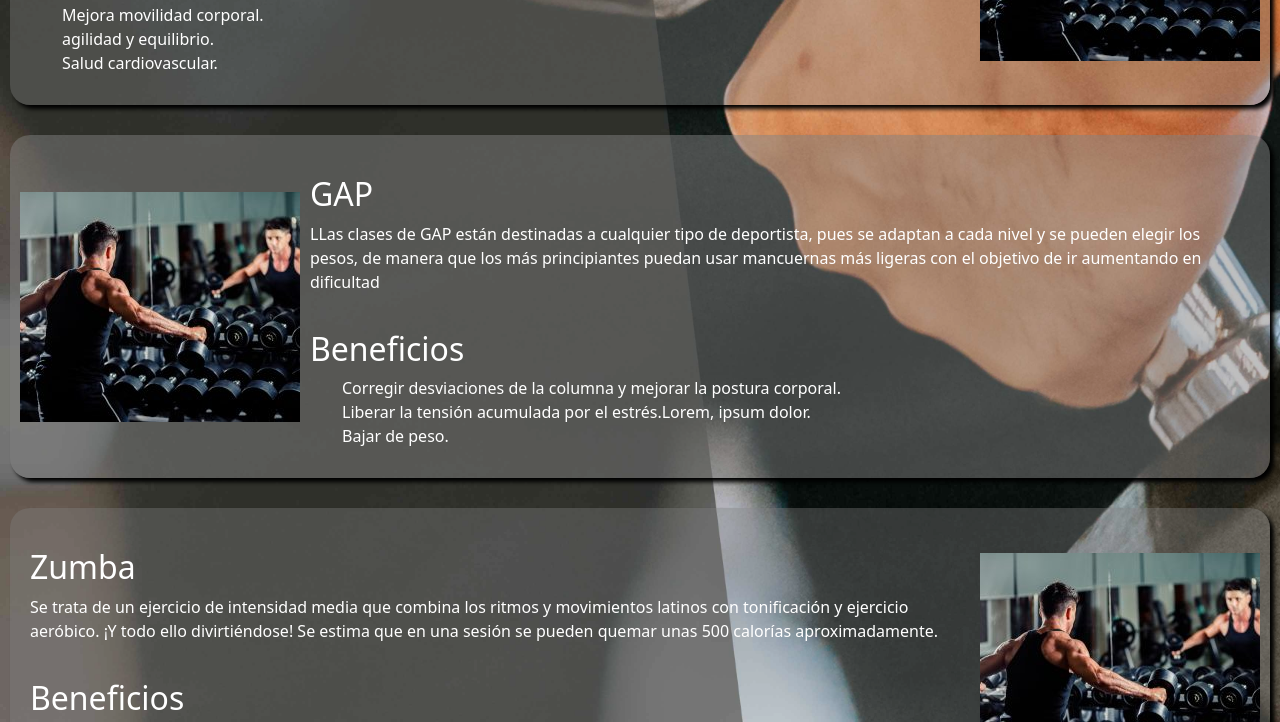
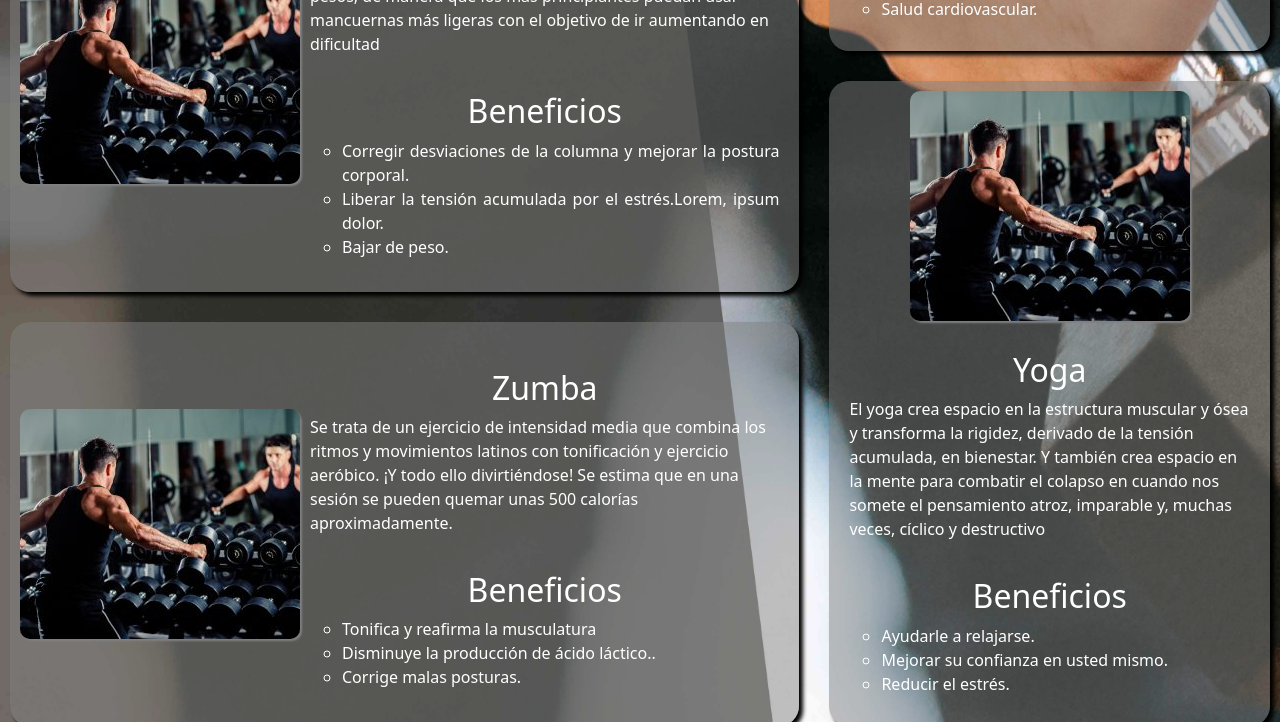
Before and after one commit to FranciscoMonzon1/PF-MONZON-NORIEGA, a website: page paginas/servicios.html in a window 1280 px wide. Shown: the part 765-1487 px from the top of the page. Drawn offline with nearby package versions, Linux system fonts and the light colour scheme.

Commit message:
mejorando pagina

```diff
--- a/paginas/servicios.html
+++ b/paginas/servicios.html
@@ -45,9 +45,9 @@
     <main>
         <h2 class="titulo">Nuestros servicios</h2>
         <div class="contenedor__servicios">
-            <div class="servicios">
+            <div class="servicios musc">
                 <div>
-                    <img class="servicios__img" src="../imagenes/GYM-01.jpg" alt="referencia a la musculacion">
+                    <img class="Servicios__img" src="../imagenes/GYM-01.jpg" alt="referencia a la musculacion">
                 </div>
                 <div class="servicios__parrafo">
                     <h3>Musculacion</h3>
@@ -60,7 +60,7 @@
                     </ul>
                 </div>
             </div>
-            <div class="servicios__reverse">
+            <div class="servicios fun">
                 <div>
                     <img class="Servicios__img" src="../imagenes/GYM-01.jpg" alt="referencia a funcional">
                 </div>
@@ -76,7 +76,7 @@
 
                 </div>
             </div>
-            <div class="servicios">
+            <div class="servicios gap">
                 <div>
                     <img class="Servicios__img" src="../imagenes/GYM-01.jpg" alt="referencia a GAP">
                 </div>
@@ -91,7 +91,7 @@
                     </ul>
                 </div>
             </div>
-            <div class="servicios__reverse">
+            <div class="servicios zumb">
                 <div>
                     <img class="Servicios__img" src="../imagenes/GYM-01.jpg" alt="referencia a Zumba">
                 </div>
@@ -106,7 +106,7 @@
                     </ul>
                 </div>
             </div>
-            <div class="servicios">
+            <div class="servicios yog">
                 <div>
                     <img class="Servicios__img" src="../imagenes/GYM-01.jpg" alt="referencia a Yoga">
                 </div>
--- a/scss/base/_reset.scss
+++ b/scss/base/_reset.scss
@@ -1,6 +1,6 @@
 * {
-    margin: 0;
-    padding: 0;
+    margin: 0px;
+    padding: 0px;
     box-sizing: border-box;
 }
 
--- a/scss/layout/_header.scss
+++ b/scss/layout/_header.scss
@@ -12,8 +12,8 @@
 }
 
 .navegante{
-    background: linear-gradient(to bottom, $color-uno , $color-dos );
-    border-top: 2px solid black;
+  position: relative;
+  background: linear-gradient(to bottom, $color-uno , $color-dos );
     ul li a{
         font-weight: bold;
     }
--- a/scss/pages/_contacto.scss
+++ b/scss/pages/_contacto.scss
@@ -9,8 +9,10 @@
     align-items: center;
     gap: 10px;
     padding: 10px;
-    font-weight: 500;
-    font-size: 1.15rem;
+    font-weight: 600;
+    font-size: 1.5rem;
+    text-align: center;
+
 
     @media(min-width: 768px) {
             display: flex;
@@ -33,6 +35,9 @@
 }
 .formulario {
     box-shadow: 4px 4px 4px black;
+    @media (max-width: 768px){
+        width: 100%;
+    }
     form {
         background-color:$color-tres;
         padding: 10px;
--- a/scss/pages/_servicios.scss
+++ b/scss/pages/_servicios.scss
@@ -8,9 +8,22 @@
     background-size: cover;
     gap: 10PX;
 
+    @media(min-width:1200px) {
+        display: grid;
+        grid-template-columns: repeat(3, auto);
+        grid-template-rows: repeat(6, auto);
+        grid-template-areas:
+            "musc musc fun"
+            "musc musc fun"
+            "ga ga fun"
+            "ga ga yog"
+            "zumb zumb yog"
+            "zumb zumb yog";
+    }
+
     .servicios {
         display: flex;
-        flex-flow: row nowrap;
+        flex-flow: column nowrap;
         justify-content: space-around;
         align-items: center;
         border-radius: 20px;
@@ -24,13 +37,18 @@
             justify-content: space-between;
         }
 
+        .Servicios__img {
+            border-radius: 10px;
+            box-shadow: 2px 2px 2px gray;
+        }
+
         &__parrafo {
             display: flex;
             flex-flow: column nowrap;
             justify-content: space-around;
             text-align: left;
             color: white;
-            text-align: center;
+            text-align: justify;
 
             @media(min-width: 768px) {
                 text-align: start;
@@ -40,28 +58,42 @@
             h3 {
                 font-size: 2REM;
                 margin-top: 20px;
+                text-align: center;
             }
 
             ul {
                 margin-bottom: 10px;
+                list-style: circle;
+                text-align: justify;
             }
         }
     }
 
-    .servicios__reverse {
-        display: flex;
-        flex-flow: row-reverse nowrap;
-        justify-content: space-around;
-        align-items: center;
-        border-radius: 20px;
-        background-color: rgba(128, 128, 128, 0.377);
-        padding: 10PX;
-        margin: 10px;
-        box-shadow: 4px 4px 4px black;
+    .musc {
+        grid-area: musc;
+    }
 
-        @media(min-width: 768px) {
-            flex-flow: row-reverse nowrap;
-            justify-content: space-between;
+    .gap {
+        grid-area: ga;
+    }
+
+    .fun {
+        grid-area: fun;
+
+        @media(min-width:1200px) {
+            flex-flow: column nowrap;
+        }
+    }
+
+    .zumb {
+        grid-area: zumb;
+    }
+
+    .yog {
+        grid-area: yog;
+
+        @media(min-width:1200px) {
+            flex-flow: column nowrap;
         }
     }
 }
--- a/scss/pages/_tienda.scss
+++ b/scss/pages/_tienda.scss
@@ -2,7 +2,7 @@
     text-align: center;
     padding: 10px;
     background: linear-gradient(to bottom, $color-dos, $color-tres);
-    border-bottom: 2px solid rgba(0, 0, 0, 0.589);
+    margin: 0%;
 }
 
 .Contenedor__tarjeta {
@@ -53,6 +53,7 @@
     }
 
     .Tarjeta {
+        background-color: rgba(255, 255, 255, 0.432) ;
         display: flex;
         flex-flow: column nowrap;
         padding: 10px;
@@ -103,7 +104,7 @@
     .Tarjeta__boton:hover {
         color: black;
         border: 3px solid black;
-        background-color: $color-tres;
+        background-color: rgba(255, 255, 255, 0.432);
         transition-property: all;
         transition-duration: 500ms;
 
--- a/scss/pages/_ubicacion.scss
+++ b/scss/pages/_ubicacion.scss
@@ -16,5 +16,10 @@
             text-align: center;
             background-color: $color-tres;
         }
+        .ubicacion__mapa{
+            @media (max-width: 768px) {
+                width: 100%;
+            }
+        }
     }
 }
```
Also changed, not shown: paginas/consultas.html (+1 -1 lines), paginas/ubicacion.html (+5 -5 lines), css/styles.css, index.html (line endings or trailing spaces), 1 other file.
